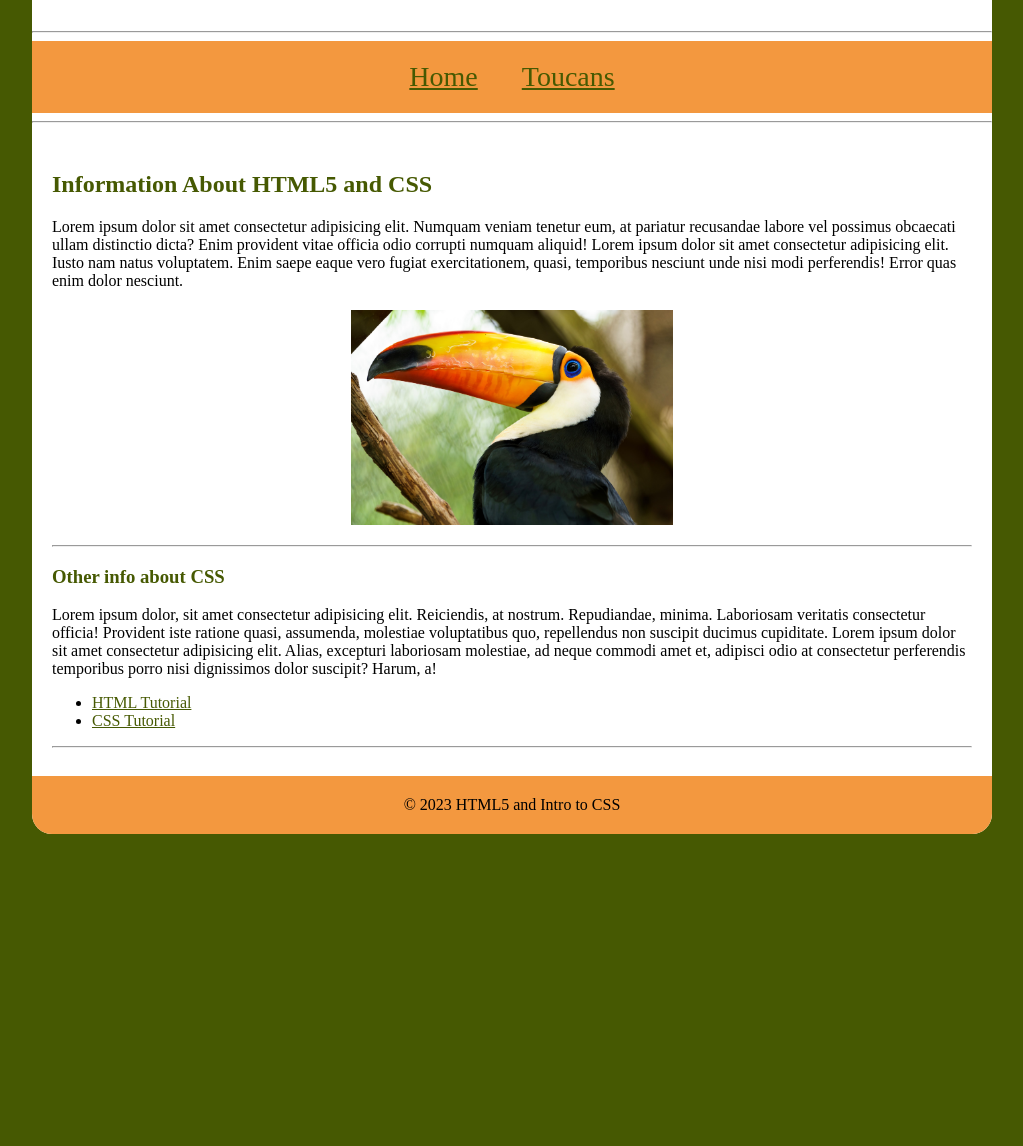
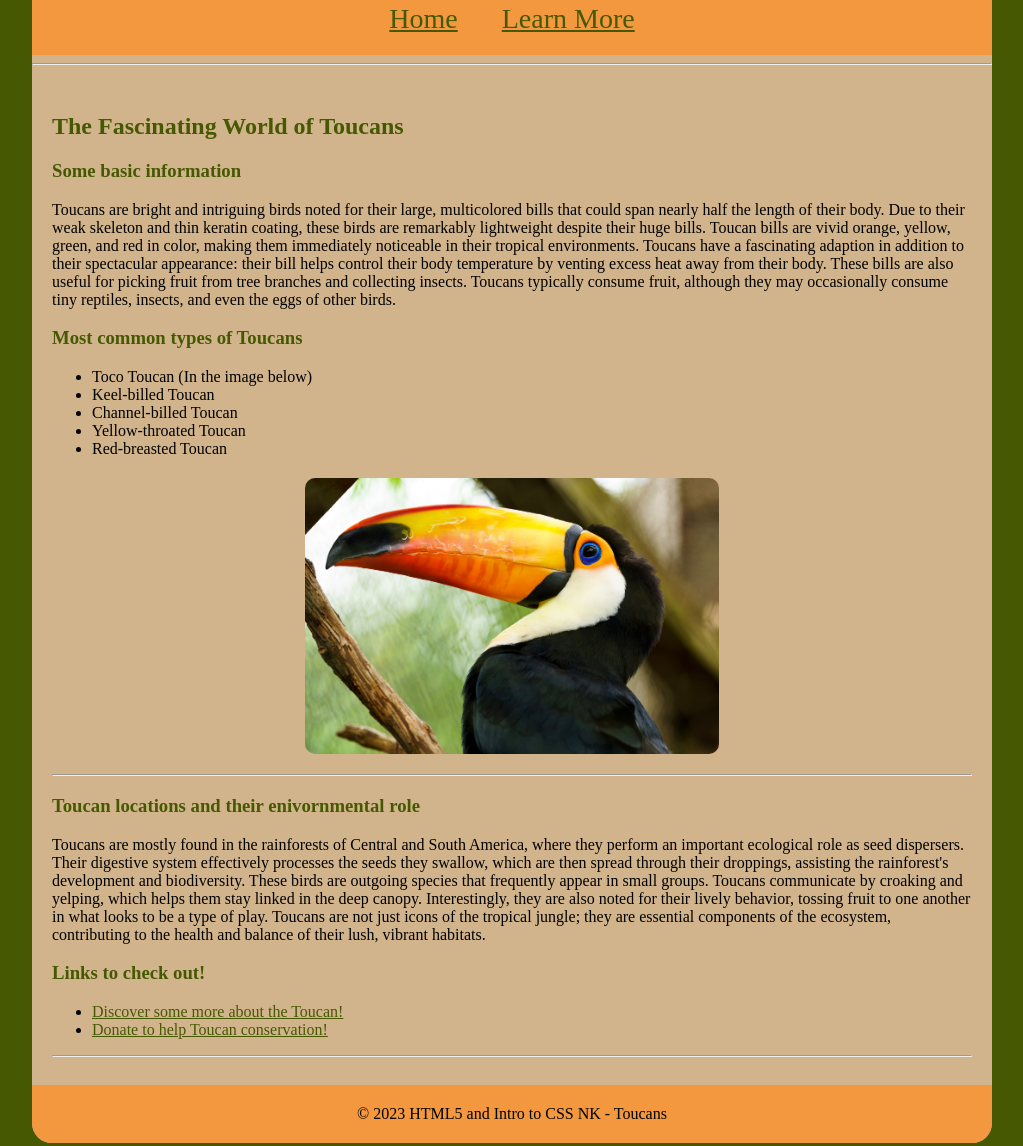
Before and after one commit to red65405/NKwebt1320, a plain HTML site: page html5_Intro_To_CSS_NK/index.html in a window 1280 px wide. Shown: the part 409-1555 px from the top of the page, without its empty margins (128-1151 px from the left). Before the commit the page ends 1263 px from the top, so only its background shows below. Drawn offline with Linux system fonts and the light colour scheme.

Commit message:
html5 css intro update2

```diff
--- a/html5_Intro_To_CSS_NK/CSS/styles.css
+++ b/html5_Intro_To_CSS_NK/CSS/styles.css
@@ -3,7 +3,7 @@ html {
 }
 
 body {
-    background-color: white;
+    background-color: tan;
     width: 960px;
     margin: 20px auto;
     border-radius: 20px;
@@ -17,7 +17,7 @@ header {
 header img {
     display: block;
     margin: 20px auto;
-    width: 30%;
+    width: 35%;
 }
 
 nav {
@@ -31,9 +31,9 @@ nav a {
     font-size: 28px;
     margin: 0 20px;
 }
-/*vv you can style indiviual elements such as <a> tags in nav*/
+
 nav a:hover {
-    color: #D93D04;
+    color: white;
     text-decoration: none;
 }
 
@@ -44,7 +44,7 @@ main {
 main img {
     display: block;
     margin: 20px auto;
-    width: 35%;
+    width: 45%;
 }
 
 footer {
@@ -59,7 +59,7 @@ a {
 }
 
 a:hover {
-    color: #f3983f;
+    color: white;
     text-decoration: none;
 }
 
@@ -68,5 +68,5 @@ h1, h2, h3 {
 }
 
 img {
-    width: 50%;
+    border-radius: 10px 10px 10px 10px;
 }
--- a/html5_Intro_To_CSS_NK/index.html
+++ b/html5_Intro_To_CSS_NK/index.html
@@ -5,39 +5,51 @@
     <meta charset="UTF-8">
     <meta http-equiv="X-UA-Compatible" content="IE=edge">
     <meta name="viewport" content="width=device-width, initial-scale=1.0">
-    <title>HTML5 and Intro to CSS NK</title>
+    <title>HTML5 and Intro to CSS NK - Toucans</title>
     <link rel="stylesheet" href="CSS/styles.css">
 </head>
 
 <body>
     <header>
-        <h1>HTML5 and Intro to CSS NK</h1>
-        <img src="Images/toucan_branch.jpg" alt="Toucan Branch">
+        <h1>All about Toucans!</h1>
+        <img src="Images/toucan_closeup2.jpg" alt="Toucan Closeup 2">
     </header>
     <hr>
     <!--Nav is for moving between the two pages-->
     <nav>
         <a href="index.html">Home</a>
-        <a href="toucan.html">Toucans</a>
+        <a href="toucan.html">Learn More</a>
     </nav>
     <hr>
     <main>
-        <h2>Information About HTML5 and CSS</h2>
-        <p>Lorem ipsum dolor sit amet consectetur adipisicing elit. Numquam veniam tenetur eum, at pariatur recusandae labore vel possimus obcaecati ullam distinctio dicta? Enim provident vitae officia odio corrupti numquam aliquid! Lorem ipsum dolor sit amet consectetur adipisicing elit. Iusto nam natus voluptatem. Enim saepe eaque vero fugiat exercitationem, quasi, temporibus nesciunt unde nisi modi perferendis! Error quas enim dolor nesciunt.</p>
+        <h2>The Fascinating World of Toucans</h2>
+        <h3>Some basic information</h3>
+        <p>Toucans are bright and intriguing birds noted for their large, multicolored bills that could span nearly half the length of their body. Due to their weak skeleton and thin keratin coating, these birds are remarkably lightweight despite their huge bills. Toucan bills are vivid orange, yellow, green, and red in color, making them immediately noticeable in their tropical environments. Toucans have a fascinating adaption in addition to their spectacular appearance: their bill helps control their body temperature by venting excess heat away from their body. These bills are also useful for picking fruit from tree branches and collecting insects. Toucans typically consume fruit, although they may occasionally consume tiny reptiles, insects, and even the eggs of other birds.</p>
+
+        <h3>Most common types of Toucans</h3>
+        <ul>
+            <li>Toco Toucan (In the image below)</li>
+            <li>Keel-billed Toucan</li>
+            <li>Channel-billed Toucan</li>
+            <li>Yellow-throated Toucan</li>
+            <li>Red-breasted Toucan</li>
+        </ul>
 
         <img src="Images/toucan_closeup.jpg" alt="Toucan Closeup">
         <hr>
-        <h3>Other info about CSS</h3>
-        <p>Lorem ipsum dolor, sit amet consectetur adipisicing elit. Reiciendis, at nostrum. Repudiandae, minima. Laboriosam veritatis consectetur officia! Provident iste ratione quasi, assumenda, molestiae voluptatibus quo, repellendus non suscipit ducimus cupiditate. Lorem ipsum dolor sit amet consectetur adipisicing elit. Alias, excepturi laboriosam molestiae, ad neque commodi amet et, adipisci odio at consectetur perferendis temporibus porro nisi dignissimos dolor suscipit? Harum, a!</p>
+        <h3>Toucan locations and their enivornmental role</h3>
+        <p>Toucans are mostly found in the rainforests of Central and South America, where they perform an important ecological role as seed dispersers. Their digestive system effectively processes the seeds they swallow, which are then spread through their droppings, assisting the rainforest's development and biodiversity. These birds are outgoing species that frequently appear in small groups. Toucans communicate by croaking and yelping, which helps them stay linked in the deep canopy. Interestingly, they are also noted for their lively behavior, tossing fruit to one another in what looks to be a type of play. Toucans are not just icons of the tropical jungle; they are essential components of the ecosystem, contributing to the health and balance of their lush, vibrant habitats.</p>
+
+        <h3>Links to check out!</h3>
 
         <ul>
-            <li><a href="https://www.w3schools.com/html/default.asp" target="_blank">HTML Tutorial</a></li>
-            <li><a href="https://www.w3schools.com/css/default.asp" target="_blank">CSS Tutorial</a></li>
+            <li><a href="https://sdzwildlifeexplorers.org/animals/toucan" target="_blank">Discover some more about the Toucan!</a></li>
+            <li><a href="https://toucanrescueranch.org/donate-now/" target="_blank">Donate to help Toucan conservation!</a></li>
         </ul>
         <hr>
     </main>
 
-    <footer>&copy; 2023 HTML5 and Intro to CSS</footer>
+    <footer>&copy; 2023 HTML5 and Intro to CSS NK - Toucans</footer>
 </body>
 
 </html>
```
Also changed, not shown: html5_Intro_To_CSS_NK/toucan.html (+18 -13 lines), index.html (+2 -2 lines), html5_Intro_To_CSS_NK/Images/toucan_closeup2.jpg (added).
